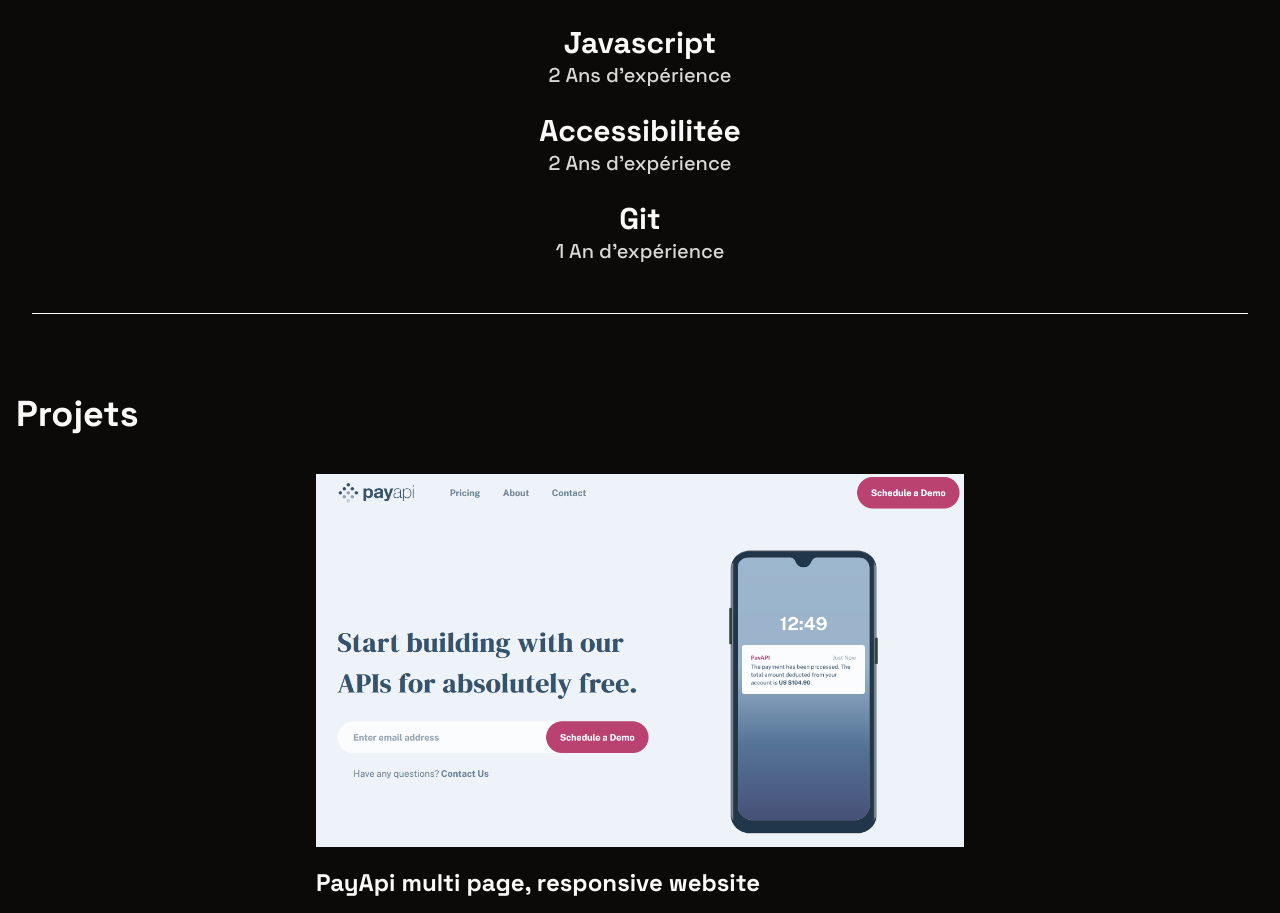
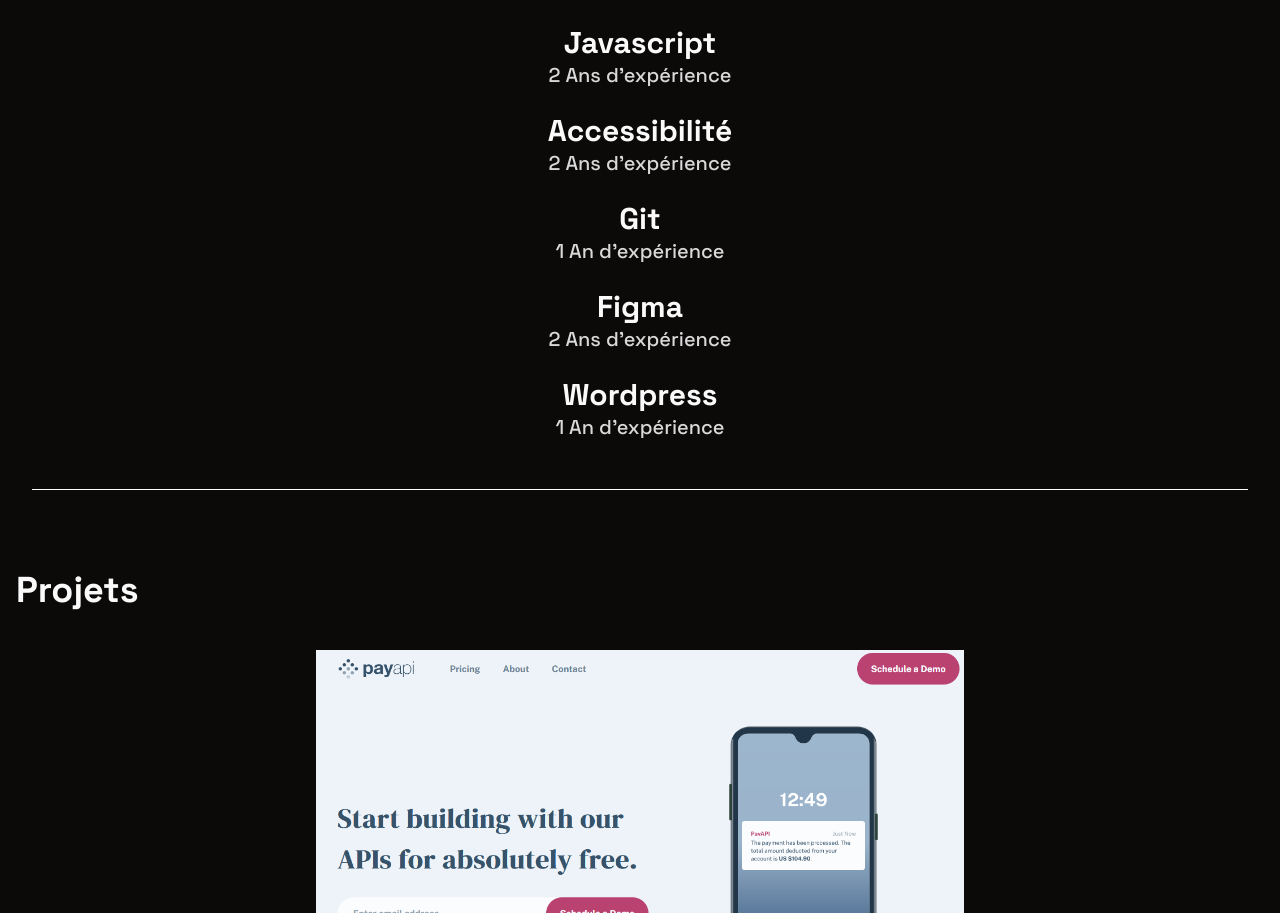
Before and after one commit to Outrun-917/Outrun-917.github.io, a React (Vite) app: page / in a window 1280 px wide. Shown: the part 949-1862 px from the top of the page. Built offline with nearby package versions, Linux system fonts and the light colour scheme.

Commit message:
Added skills

```diff
--- a/src/components/Skills.jsx
+++ b/src/components/Skills.jsx
@@ -14,11 +14,19 @@ const SKILLS = [
     years: "2",
   },
   {
-    name: "Accessibilitée",
+    name: "Accessibilité",
     years: "2",
   },
   {
     name: "Git",
+    years: "1",
+  },
+  {
+    name: "Figma",
+    years: "2",
+  },
+  {
+    name: "Wordpress",
     years: "1",
   },
   // {
```
